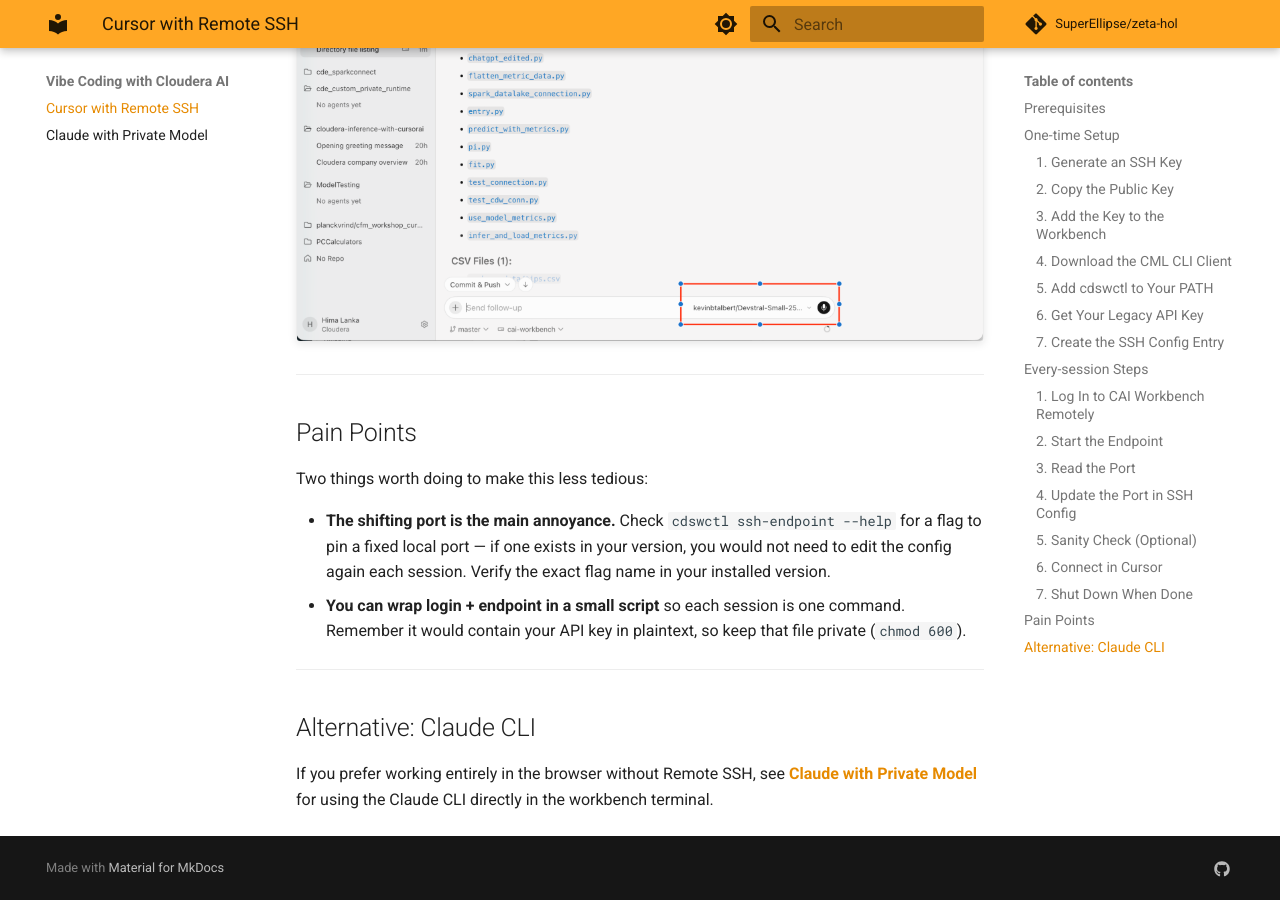
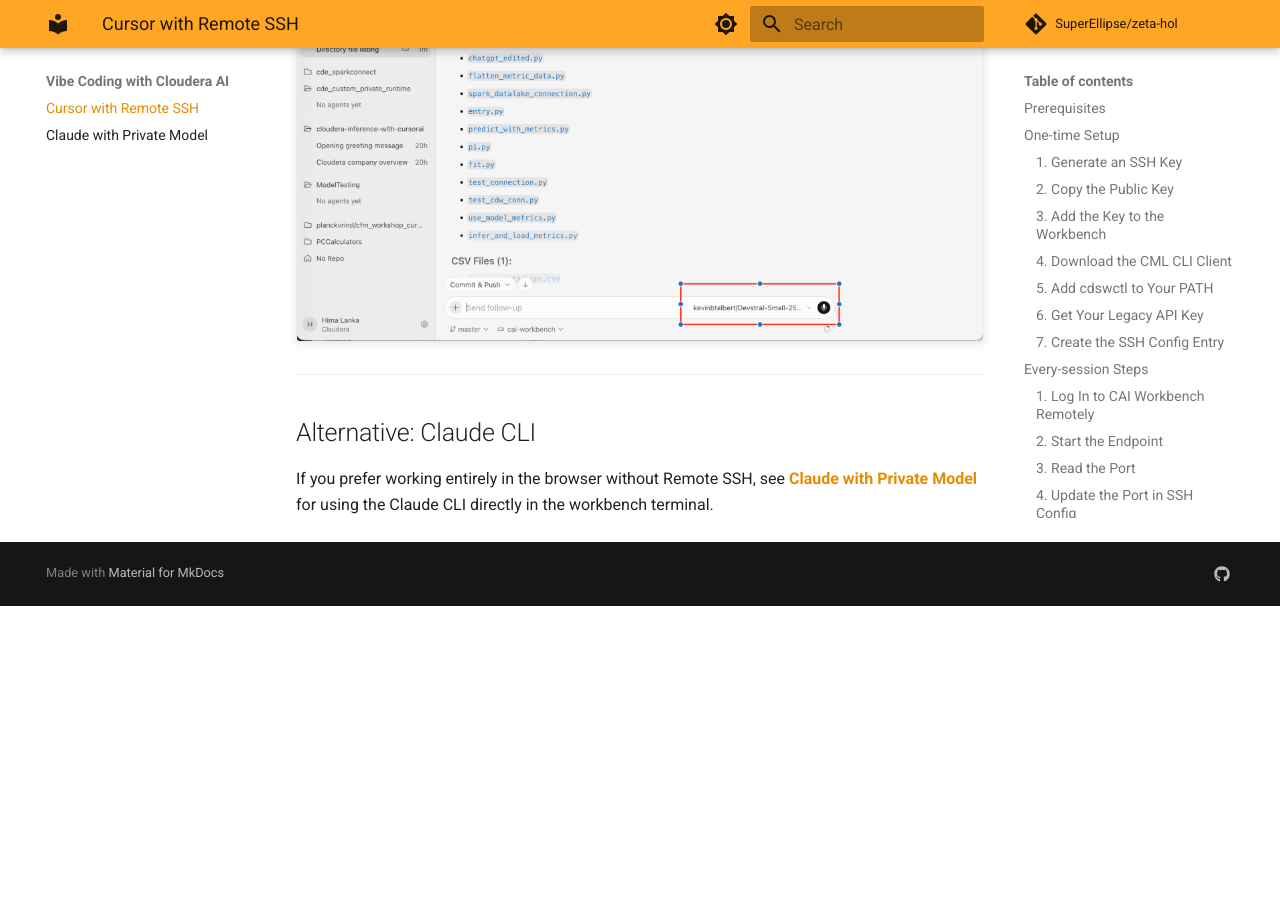
Before and after one commit to SuperEllipse/zeta-hol, an MkDocs documentation site: the page built from docs/vibe-coding/cursor-remote-ssh.md, in a window 1280 px wide and 900 px high, scrolled down 6902 px. Built offline with MkDocs 1.6.1 and Material for MkDocs 9.7.7, drawn with Linux system fonts in a browser that asks for light colours; comment, search, counter and statistics services are not loaded; after the commit the page ends 7508 px from its top, so only the background shows below that.

Commit message:
Remove Pain Points section from Cursor Remote SSH guide.
Drop internal troubleshooting notes that are not needed for workshop participants.

Co-authored-by: Cursor <cursoragent@cursor.com>

```diff
--- a/docs/vibe-coding/cursor-remote-ssh.md
+++ b/docs/vibe-coding/cursor-remote-ssh.md
@@ -163,15 +163,6 @@ Press **Ctrl+C** in the `cdswctl` terminal to shut down the session and stop con
 
 ---
 
-## Pain Points
-
-Two things worth doing to make this less tedious:
-
-- **The shifting port is the main annoyance.** Check `cdswctl ssh-endpoint --help` for a flag to pin a fixed local port — if one exists in your version, you would not need to edit the config again each session. Verify the exact flag name in your installed version.
-- **You can wrap login + endpoint in a small script** so each session is one command. Remember it would contain your API key in plaintext, so keep that file private (`chmod 600`).
-
----
-
 ## Alternative: Claude CLI
 
 If you prefer working entirely in the browser without Remote SSH, see **[Claude with Private Model](claude-private-model.md)** for using the Claude CLI directly in the workbench terminal.
```
